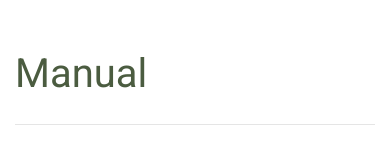
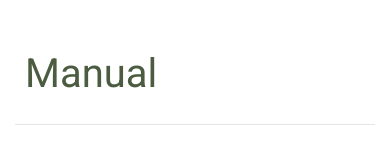
Before and after one commit to ProjetoEcodomo/projetoecodomo.github.io, a Vue app: page /manual in a window 390 px wide. Shown: the top 153 px of the page. Built offline with nearby package versions, Linux system fonts and the light colour scheme; what vue-loading-overlay would draw is missing.

Commit message:
add responsive image css

```diff
--- a/src/components/GenericView.vue
+++ b/src/components/GenericView.vue
@@ -1,8 +1,10 @@
 <template>
   <div class="container">
-    <h1>{{title}}</h1>
-    <hr>
-    <slot></slot>
+    <h1 class="title">{{title}}</h1>
+    <hr class="line">
+    <div class="slot">
+      <slot></slot>
+    </div>
   </div>
 </template>
 
@@ -15,16 +17,34 @@ export default {
 </script>
 
 <style>
-.container h1{
+.title {
   margin: 50px 0px 8px 0px;
   color: #4B5C40;
 }
-.container p{
+.slot p {
   text-align: justify;
   color: #606060;
   font-size: 16px;
 }
-.container hr{
+.line {
   margin: 26px 0px;
 }
+@media screen and (max-width: 720px) {
+  .title {
+    margin: 50px 0px 3px 10px;
+  }
+  .slot img{
+    width: 250px;
+  }
+}
+@media screen and (min-width: 720px) and (max-width: 1024px) {
+  .slot img {
+    width: 650px;
+  }
+}
+@media screen and (min-width: 1024px) and (max-width: 1200px) {
+  .slot img {
+    width: 900px;
+  }
+}
 </style>
```
